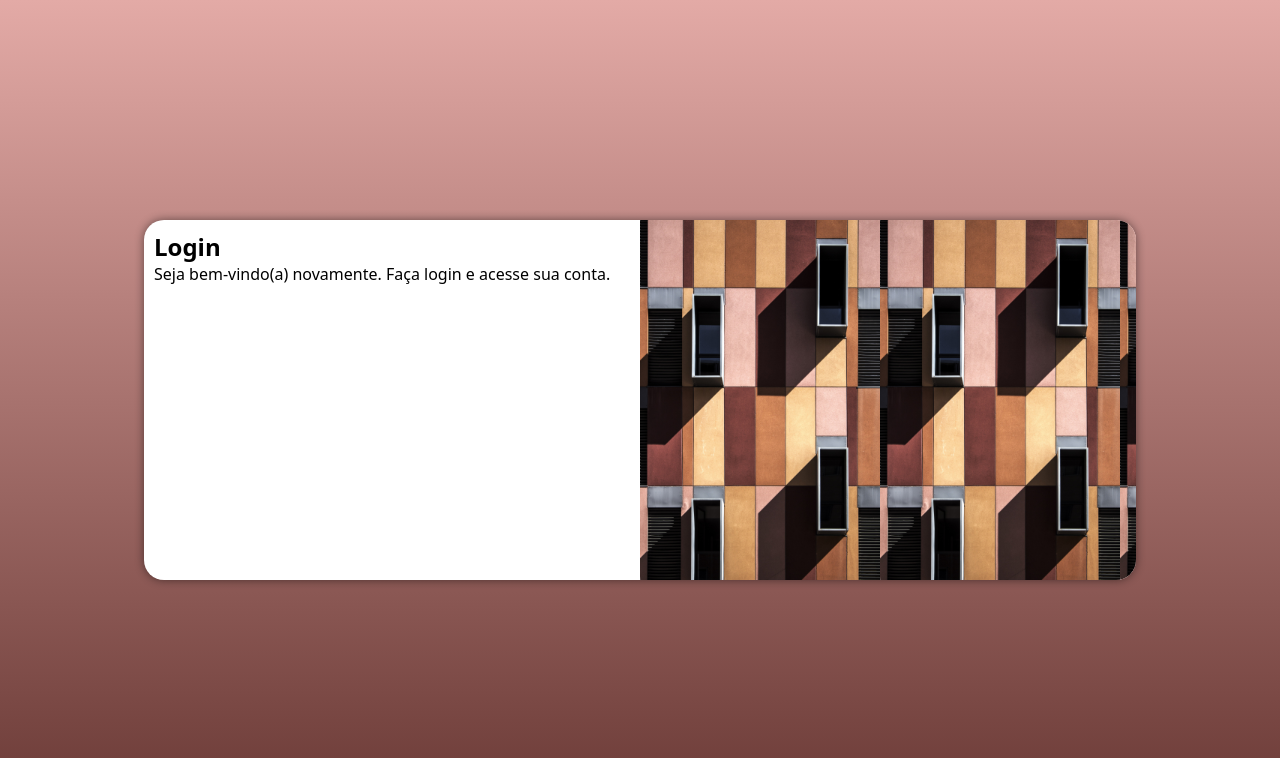
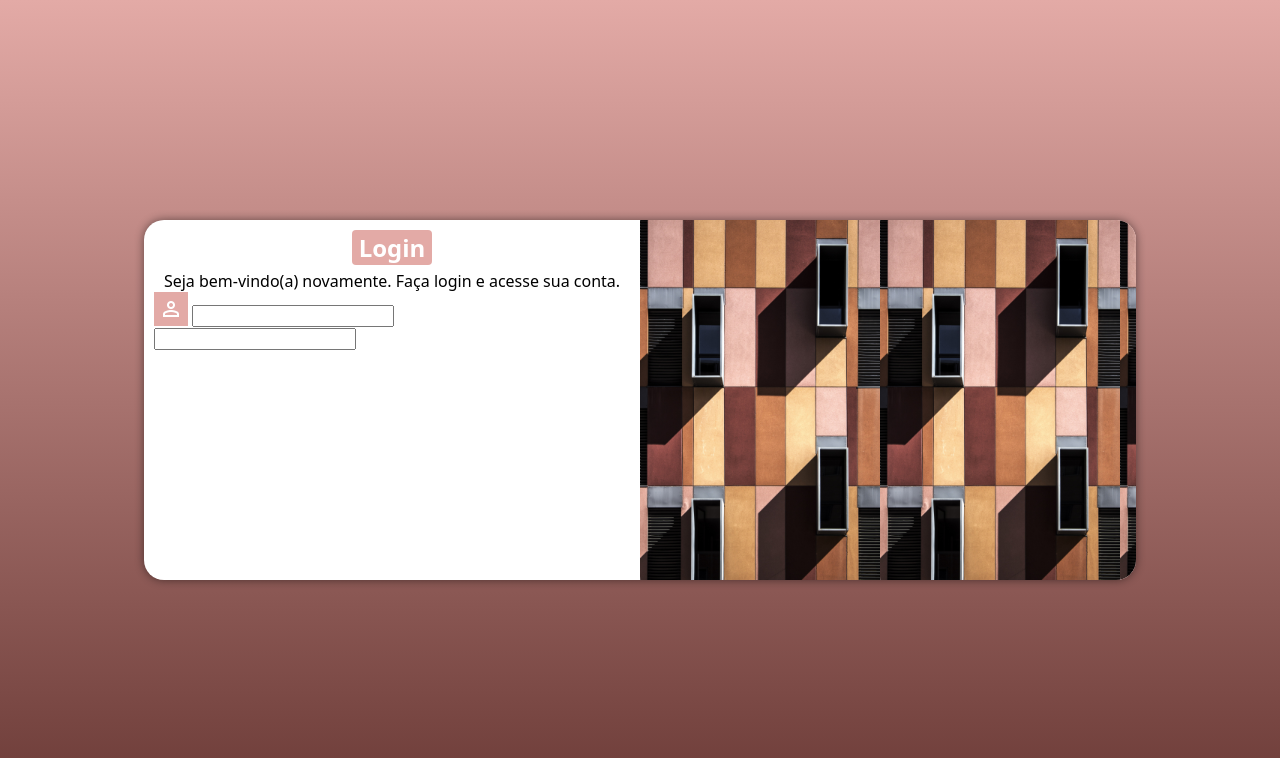
Before and after one commit to JP-Carvalho-github/projeto-de-login, a plain HTML site: page index.html in a window 1280 px wide. Drawn offline with nearby package versions, Linux system fonts and the light colour scheme.

Commit message:
algumas alterações - inacabado

```diff
--- a/estilos/style.css
+++ b/estilos/style.css
@@ -75,3 +75,31 @@ section#login > div#formulario{
     display: block;
     padding: 10px;
 }
+.h1-centro{
+    width: 80px;
+    height: 35px;
+    margin: auto;
+    margin-bottom: 5px;
+
+    text-align: center;
+
+    border-radius: 4px;
+    padding: 1px 5px 1px 5px;
+
+    background-color: #E3AAA6;
+    color: white;
+}
+p{
+    text-align: center;
+
+}
+
+
+
+
+
+span{
+    background-color: #E3AAA6;
+    color: white;
+    padding: 5px;
+}
--- a/index.html
+++ b/index.html
@@ -6,6 +6,7 @@
     <title>Login</title>
     <link rel="stylesheet" href="estilos/style.css">
     <link rel="stylesheet" href="estilos/media-query.css">
+    <link rel="stylesheet" href="https://fonts.googleapis.com/css2?family=Material+Symbols+Outlined:opsz,wght,FILL,GRAD@20..48,100..700,0..1,-50..200" />
 
 </head>
 <body>
@@ -15,10 +16,21 @@
                 <!-- Aqui está a imagem -->
             </div>
             <div id="formulario">
-                <h1>Login</h1>
+                <div class="h1-centro">
+                    <h1>Login</h1>
+                </div>
                 <p>Seja bem-vindo(a) novamente. Faça login e acesse sua conta.</p>
                 <form action="login.php" method="post">
-
+                    <div class="campo">
+                        <label for="ilogin">
+                            <span class="material-symbols-outlined">person</span>
+                        </label>
+                        <input type="email" name="login" id="ilogin">
+                    </div>
+                    <div class="campo">
+                        <label for="ipassword"></label>
+                        <input type="password" name="password" id="ipassword">
+                    </div>
                 </form>
             </div>
         </section>
```
